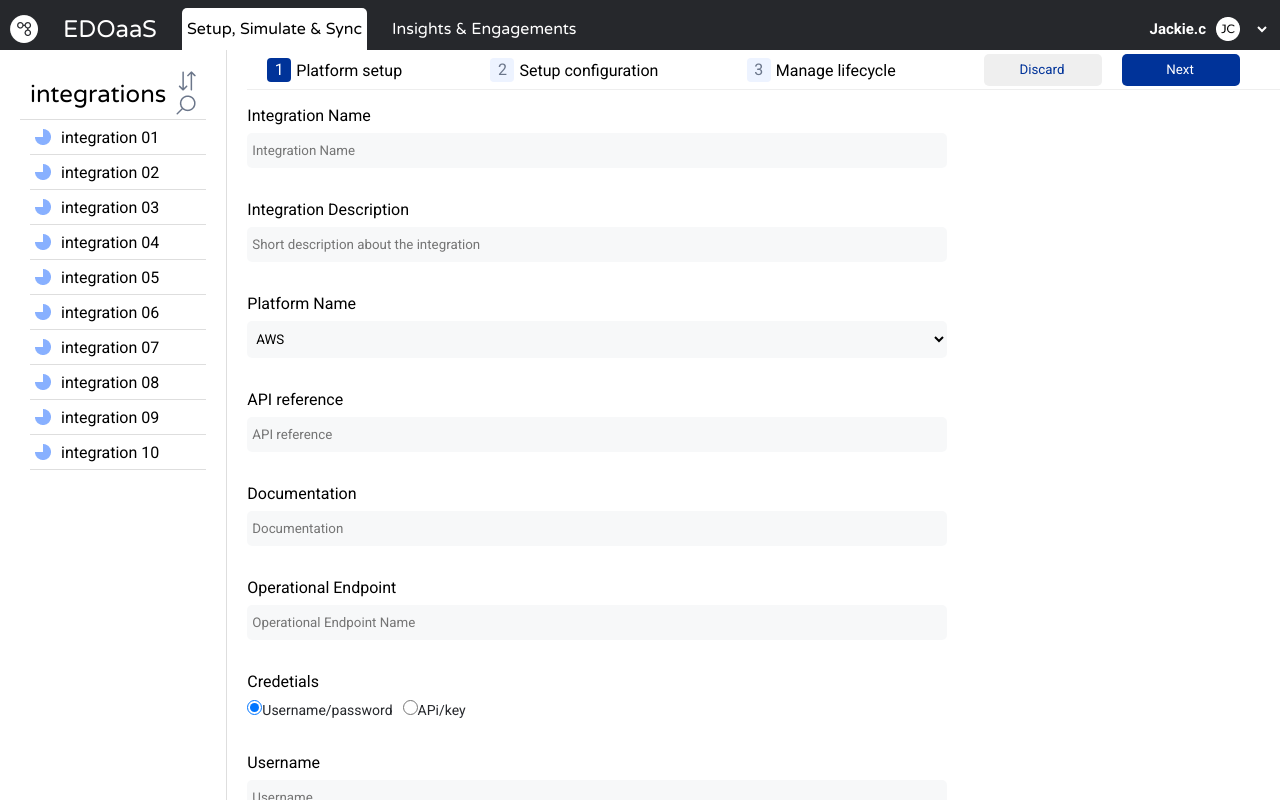
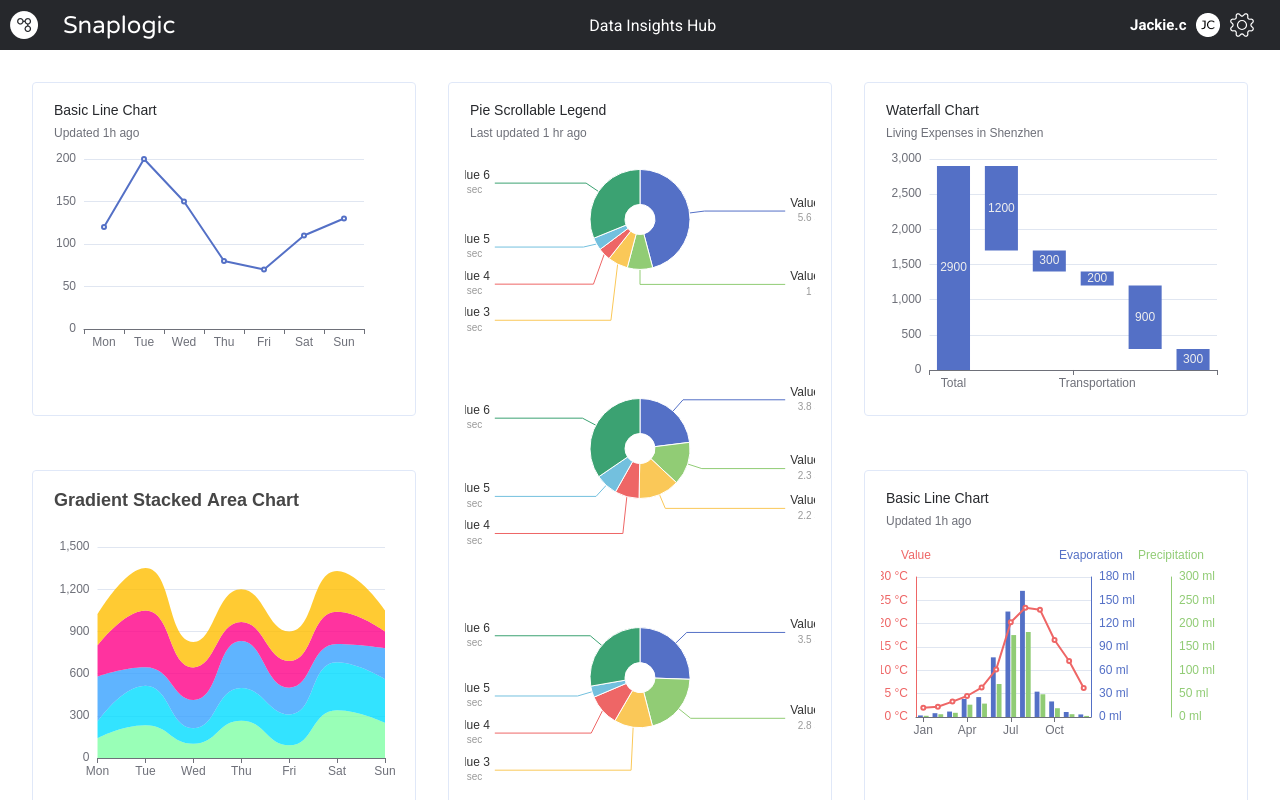
Before and after one commit to sayonil-mitra/EDOreact, a React (Create React App) app: page / in a window 1280 px wide. Built offline with nearby package versions, Linux system fonts and the light colour scheme; a web font is replaced by a local one.

Commit message:
Changed navbar

```diff
--- a/src/App.js
+++ b/src/App.js
@@ -7,7 +7,7 @@ import { useState } from "react";
 
 function App() {
   // show or hide dashboard/main forms container
-  const [dashboardDisplay, setDashboardDisplay] = useState(false);
+  const [dashboardDisplay, setDashboardDisplay] = useState(true);
   return (
     <div className="App">
       <Navbar userName="Jackie.c" setDashboardDisplay={setDashboardDisplay} />
--- a/src/components/Navbar.js
+++ b/src/components/Navbar.js
@@ -2,9 +2,16 @@ import { useState } from "react";
 import "../styles/Navbar.css";
 import logo from "../images/logo.png";
 import profile from "../images/profile.png";
+import cogWheel from "../images/cogwheel.svg";
 
 function Navbar({ userName, setDashboardDisplay }) {
-  const [selectedItem, setItem] = useState(1);
+  const [navbarTitle, setNavbarTitle] = useState("Data Insights Hub");
+  function toggleScreens() {
+    setDashboardDisplay((dashboardDisplay) => !dashboardDisplay);
+    navbarTitle == "Data Insights Hub"
+      ? setNavbarTitle("Setup, Simulate & Synchronize")
+      : setNavbarTitle("Data Insights Hub");
+  }
   return (
     <div className="Navbar">
       <div className="nav-left">
@@ -12,36 +19,21 @@ function Navbar({ userName, setDashboardDisplay }) {
         <div
           className="navitem logotext"
           onClick={() => {
-            setDashboardDisplay(false);
-          }}
-        >
-          EDOaaS
-        </div>
-        <div
-          className={`navitem ${selectedItem == 1 ? "navitemselect" : ""}`}
-          id="1"
-          onClick={() => {
-            setItem(1);
-            setDashboardDisplay(false);
-          }}
-        >
-          Setup, Simulate & Sync
-        </div>
-        <div
-          className={`navitem ${selectedItem == 2 ? "navitemselect" : ""}`}
-          id="2"
-          onClick={() => {
-            setItem(2);
             setDashboardDisplay(true);
           }}
         >
-          Insights & Engagements
+          Snaplogic
         </div>
       </div>
-      <div className="nav-right" onClick={() => setDashboardDisplay(true)}>
+      <div className="nav-middle">{navbarTitle}</div>
+      <div className="nav-right">
         <h5 className="username">{userName}</h5>
         <img src={profile} />
-        <select className="nav-select "></select>
+        <img
+          src={cogWheel}
+          className="navbar-cogwheel"
+          onClick={toggleScreens}
+        ></img>
       </div>
     </div>
   );
--- a/src/styles/Navbar.css
+++ b/src/styles/Navbar.css
@@ -10,7 +10,7 @@
   color: white;
   justify-content: space-between;
   align-items: center;
-  padding-top: 8px;
+  /* padding-top: 8px; */
   padding-left: 10px;
 }
 .nav-left {
@@ -20,6 +20,7 @@
   height: 100%;
 }
 .nav-right {
+  min-width: 140px;
   display: flex;
   align-items: center;
   gap: 10px;
@@ -61,3 +62,6 @@
   font-size: 15px;
   font-family: "Roboto", sans-serif;
 }
+.navbar-cogwheel {
+  cursor: pointer;
+}
```
Also changed, not shown: src/components/NavbarLogoTitle.js (deleted), src/images/cogwheel.svg (added).
